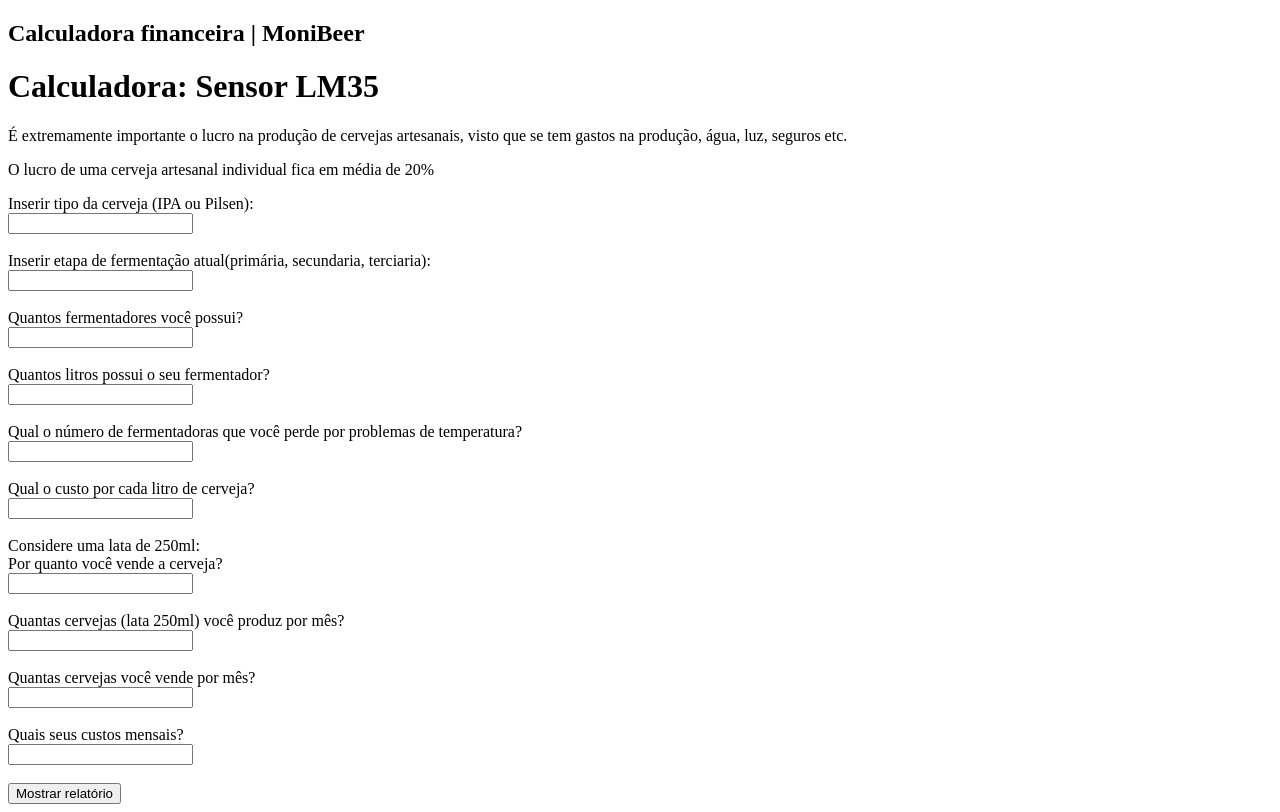
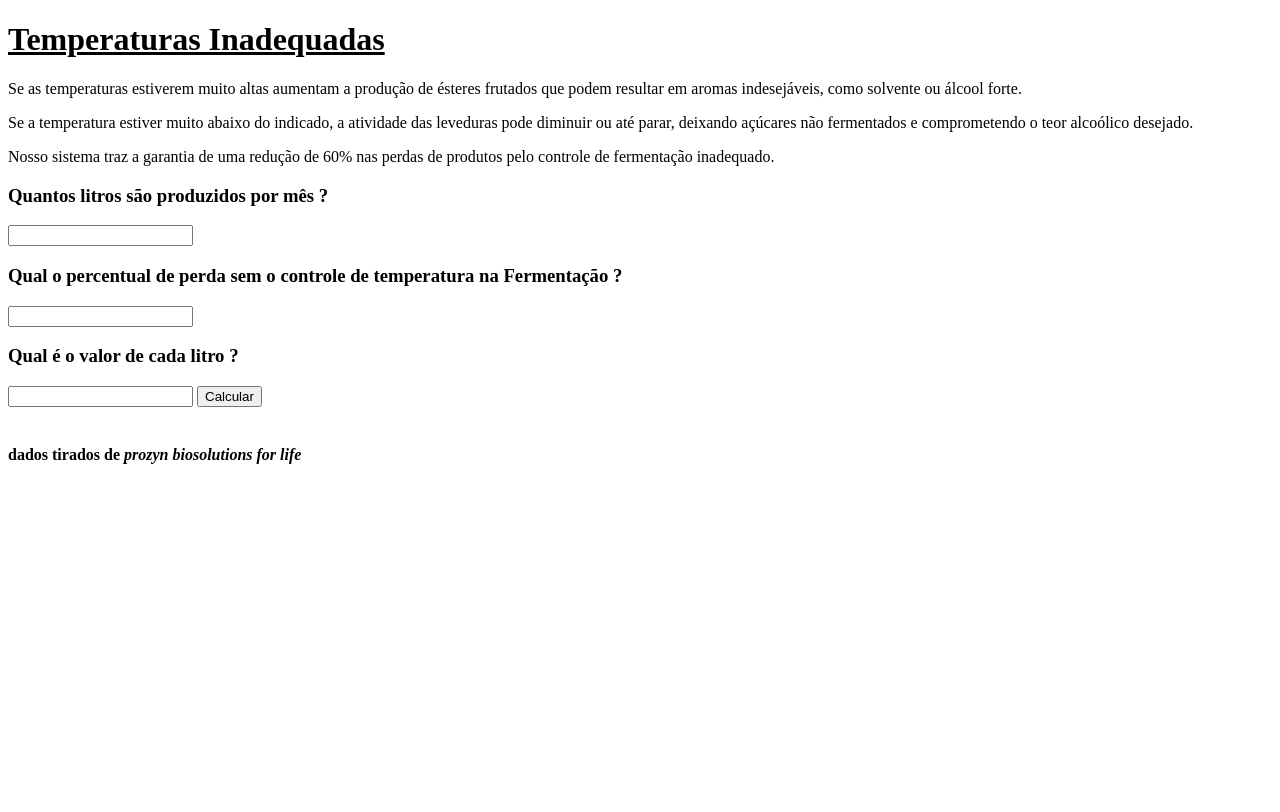
Before and after one commit to Henrytos/MoniBeer-PI, a plain HTML site: page Calculadora financeira/index.html in a window 1280 px wide. Drawn offline with Linux system fonts and the light colour scheme.

Commit message:
finalizando calculadora financeira

```diff
--- a/Calculadora financeira/index.html
+++ b/Calculadora financeira/index.html
@@ -4,149 +4,77 @@
 <head>
     <meta charset="UTF-8">
     <meta name="viewport" content="width=device-width, initial-scale=1.0">
-    <title>Calculadora financeira | MoniBeer</title>
+    <title> Calculadora Financeira de redução de perdas</title>
 </head>
 
 <body>
-    <h2>
-        Calculadora financeira | MoniBeer
-    </h2>
+
+    <h1><u>Temperaturas Inadequadas</u></h1>
+
+    <p> Se as temperaturas estiverem muito altas aumentam a produção de ésteres frutados que podem resultar em aromas
+        indesejáveis, como solvente ou álcool forte.
+    </p>
+    <p> Se a temperatura estiver muito abaixo do indicado, a atividade das leveduras pode diminuir ou até parar,
+        deixando açúcares não fermentados e comprometendo o teor alcoólico desejado.
+    </p>
+    <p> Nosso sistema traz a garantia de uma redução de 60% nas perdas de produtos pelo controle de fermentação
+        inadequado.
+    </p>
+
+    <h3> Quantos litros são produzidos por mês ? </h3>
+    <input id="input_litros" type="Number">
+
+    <h3> Qual o percentual de perda sem o controle de temperatura na Fermentação ?
+    </h3>
+    <input id="input_prejuizo" type="Number">
+
+    <h3> Qual é o valor de cada litro ? </h3>
+    <input type="Number" id="input_valor">
+
+    <button onclick="calcular()"> Calcular </button>
+
+    <br> <br>
+
+    <div id="div_mensagem"></div>
 
     <div>
-        <h1>Calculadora: Sensor LM35</h1>
-
-        <p>É extremamente importante o lucro na produção de cervejas artesanais, visto que se tem gastos na produção,
-            água, luz, seguros etc.</p>
-        <p>O lucro de uma cerveja artesanal individual fica em média de 20%</p>
-
-        <!-- FERMENTAÇÃO -->
-        Inserir tipo da cerveja (IPA ou Pilsen):
-        <br>
-        <input type="text" id="input_tipo_de_cerveja">
-        <br><br>
-
-        Inserir etapa de fermentação atual(primária, secundaria, terciaria):
-        <br>
-        <input type="text" id="input_etapa_de_fermentacao">
-        <br><br>
-
-        <!-- FERMENTADORAS -->
-        Quantos fermentadores você possui? <br>
-        <input type="number" id="input_quantidade_de_fermentadoras">
-        <br><br>
-
-        Quantos litros possui o seu fermentador? <br>
-        <input type="number" id="input_quantidade_de_litros">
-        <br><br>
-
-        Qual o número de fermentadoras que você perde por problemas de temperatura? <br>
-        <input type="number" id="input_numero_de_fermentadoras_perdididas">
-        <br><br>
-
-        <!-- CERVEJAS -->
-        Qual o custo por cada litro de cerveja? <br>
-        <input type="number" id="input_custo_do_litro">
-        <br><br>
-
-        Considere uma lata de 250ml: <br>
-        Por quanto você vende a cerveja? <br>
-        <input type="number" id="input_custo_da_unidade">
-        <br><br>
-        Quantas cervejas (lata 250ml) você produz por mês? <br>
-        <input type="number" id="input_quantidade_produzida">
-        <br><br>
-
-        Quantas cervejas você vende por mês? <br>
-        <input type="number" id="input_venda_por_mes">
-        <br><br>
-
-        Quais seus custos mensais? <br>
-        <input type="number" id="input_custos_mensais">
-        <br><br>
-
-        <button onclick="gerarRelatorio()">Mostrar relatório</button>
-
-        <div id="div_message"></div>
+        <h4>
+            dados tirados de <i>prozyn biosolutions for life</i>
+        </h4>
     </div>
 </body>
 
 </html>
+<script>
+    function calcular() {
+        var litros = Number(input_litros.value);
+        var prejuizo = Number(input_prejuizo.value) / 100;
+        var valorL = Number(input_valor.value);
 
-<script>
-    function gerarRelatorio() {
-        // definição da cerveja,tipo e temperatura.
-        var tipoDeCerveja = input_tipo_de_cerveja.value
-        var etapaDeFermentacao = input_etapa_de_fermentacao.value
-        var temperaturaMaximaDaCerveja;
-        var temperaturaMinimaDaCerveja;
-
-        if (tipoDeCerveja == "IPA") {
-            temperaturaMaximaDaCerveja = 22;
-            temperaturaMinimaDaCerveja = 18;
-        }
-        else if (tipoDeCerveja == "Pilsen") {
-            temperaturaMaximaDaCerveja = 14;
-            temperaturaMinimaDaCerveja = 8;
-        }
-
-        // coleta de dados da empressa e de parametros
-        var quantidadeDeFermentadoras = Number(input_quantidade_de_fermentadoras.value);
-        var quantideDeLitrosPorFermentadora = Number(input_quantidade_de_litros.value);
-        var quantidadeDeFermentadorasPerdidas = Number(input_numero_de_fermentadoras_perdididas.value);
-
-        var valorDaUnidade = Number(input_custo_da_unidade.value);
-        var valorDoLitro = Number(input_custo_do_litro.value);
-
-        var quantidadeDeproducaoNoMes = Number(input_quantidade_produzida.value);
-        var quantidadeDeVendasNoMes = Number(input_venda_por_mes.value);
-
-        var custoMensal = Number(input_custos_mensais.value);
-
-        // calculo de litros fabricados e perdidos
-        var totalDeLitros = quantidadeDeFermentadoras * quantideDeLitrosPorFermentadora;
-        var totalDeLitrosPerdidios = quantidadeDeFermentadorasPerdidas * quantideDeLitrosPorFermentadora;
-
-        //calculo de receita, lucro, ganhos e perdas
-        /* desperdicio */
-        var cervejasSobrandoNoMes = quantidadeDeproducaoNoMes - quantidadeDeVendasNoMes;
-        var receitaDasCervejasSobrandoNoMes = cervejasSobrandoNoMes * valorDaUnidade;
-        var receitaDosLitrosPerdidaNoMes = totalDeLitrosPerdidios * valorDoLitro;
-        /* lucros */
-        var receitaDaCervejaNoMes = valorDaUnidade * quantidadeDeVendasNoMes;
-        var lucroDaCerveja = receitaDaCervejaNoMes * 0.2; // 20% de lucro sobre valor das vendas da cerveja no mês
-
-        // calculo de ganhos sobre receita atual e ganho maximo possivel
-        var ganhosMaximoEmReais = receitaDaCervejaNoMes + receitaDosLitrosPerdidaNoMes;
-        var aumentoDeGanhosEmPorcentagem = ((ganhosMaximoEmReais - receitaDaCervejaNoMes) / receitaDaCervejaNoMes) * 100;
+        var perdaSem = prejuizo * litros;
 
 
-        var lucroNoFinalDoMes = receitaDaCervejaNoMes - custoMensal;
 
-        div_message.innerHTML =
-            `
-                    <p>A cerveja do tipo ${tipoDeCerveja} tem uma variação de temperatura no estagio de fermentação na etapa ${etapaDeFermentacao} entre ${temperaturaMinimaDaCerveja}°C e ${temperaturaMaximaDaCerveja}°C</p>
-                    <p>Você possui ${quantidadeDeFermentadoras} fermentador(es) com ${quantideDeLitrosPorFermentadora} litros </p>
-                    <p>Você perde ${totalDeLitrosPerdidios} litros por cada fermentador por problemas de temperatura </p>
-                    <p>Isso significa uma perda de R$${receitaDosLitrosPerdidaNoMes} de reais em seu negócio </p>
-                    <p>Com ${cervejasSobrandoNoMes} cervejas sobrando, você pode ganhar R$${receitaDasCervejasSobrandoNoMes} reais com a venda</p>
+        div_mensagem.innerHTML = `<h3>Sistemas de monitoramento ocasiona a redução das perdas de 11% a 25% .</h3>`
 
-                    <p>Você possui uma receita de R$${receitaDaCervejaNoMes} reais </p>
-                    <p>Seu lucro com a venda das cervejas é de R$${lucroDaCerveja} reais </p>
+        var reducao = 0.11
+        var economia = perdaSem * reducao;
+        var final = economia * valorL;
 
-                    <p>Se caso você utilizasse nosso produto, sua receita seria de R$${ganhosMaximoEmReais}</p>
-                    <p>O que equivale a um aumento de ${aumentoDeGanhosEmPorcentagem}% na sua receita </p>
+        div_mensagem.innerHTML += `
+        <b>No caso de 11% seria</b>
+        <p>A economia total estimada é de R$ ${final}.</p>
+        <p>Com uma redução nas perdas de ${economia} litros.</p>
+        `
 
-                    <p>No final de tudo, sobram R$${lucroNoFinalDoMes} reais gastas com sua produção.</p>
-                `
+        reducao = 0.25;
+        economia = perdaSem * reducao;
+        final = economia * valorL;
 
-        if (lucroNoFinalDoMes > 0) {
-            div_message.innerHTML += `<br><b style="color: green">Você está ganhando dinheiro!!!<b>`;
-        } else {
-            div_message.innerHTML += `<br><b style="color: red">Você está perdendo dinheiro!!!<b>`;
-        }
-
+        div_mensagem.innerHTML += `
+        <b>No caso de 25% seria</b>
+        <p>A economia total estimada é de R$ ${final}.</p>
+        <p>Com uma redução nas perdas de ${economia} litros.</p>
+        `
     }
 </script>
-</body>
-
-</html>
```
Also changed, not shown: Calculadora financeira/index.v2.html (deleted, +0 -109 lines).
